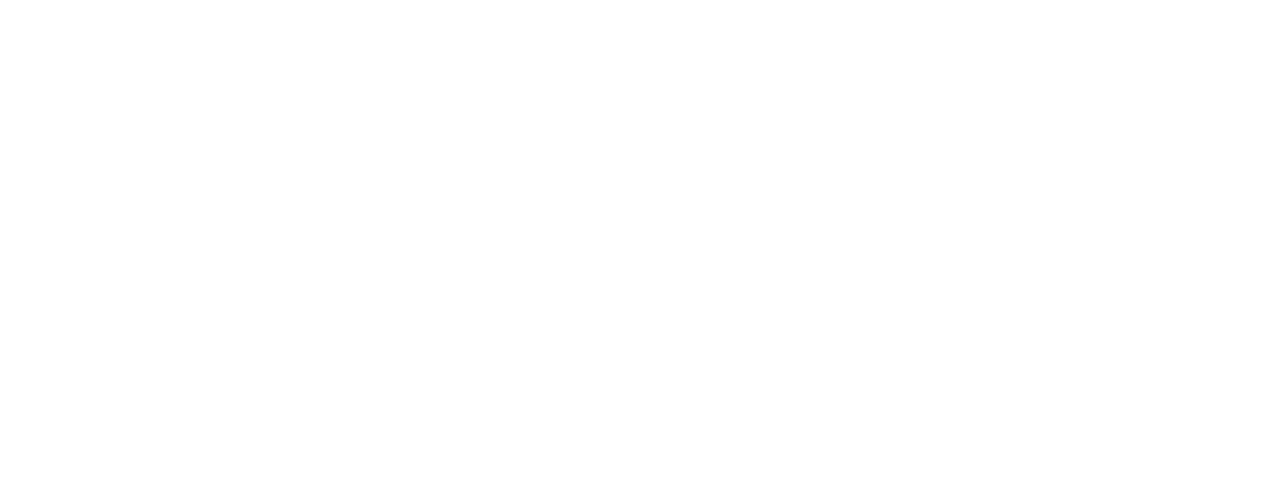
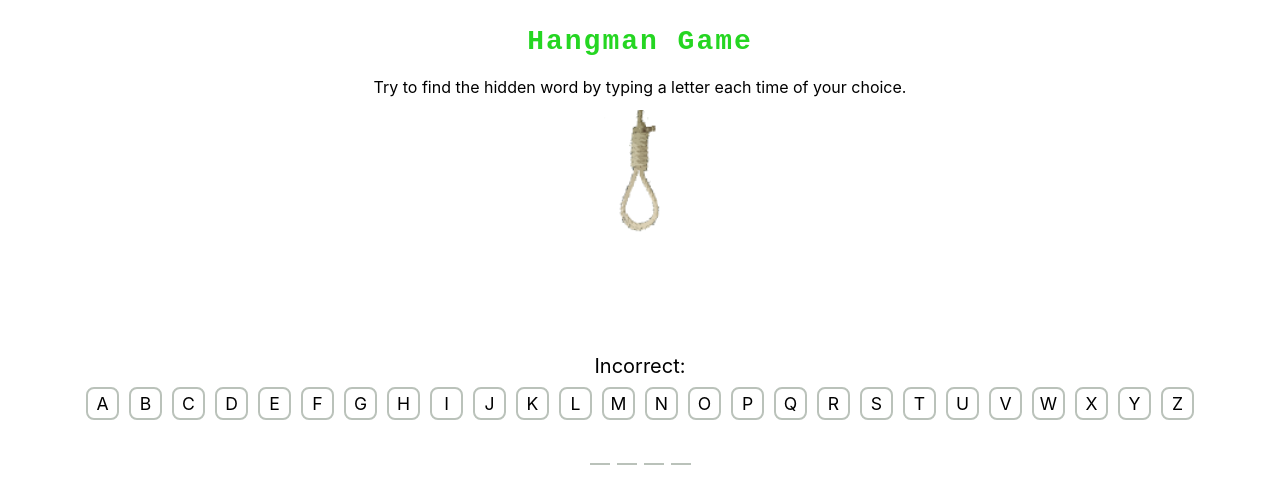
Before and after one commit to dawmic/Hangman, a Vue app: page / in a window 1280 px wide. Shown: the top 504 px of the page. Built offline with nearby package versions, Linux system fonts and the light colour scheme.

Commit message:
Created figure component, added images and set up the win and lost conditions

```diff
--- a/src/App.vue
+++ b/src/App.vue
@@ -1,11 +1,10 @@
 <script setup>
-
+import { ref } from "vue";
+import Game from "./components/Game.vue";
 </script>
 
 <template>
-
+  <Game />
 </template>
 
-<style scoped lang="scss">
-
-</style>
+<style scoped lang="scss"></style>
--- /dev/null
+++ b/src/components/Figure.vue
@@ -0,0 +1,47 @@
+<script setup>
+import { computed } from "vue";
+const props = defineProps(['number_of_lives']);
+console.log(props.number_of_lives);
+const activeFigure = computed(() => `chance-remained-${props.number_of_lives}`);
+
+</script>
+<template>
+  <p>{{activeClass}}</p>
+    <div class="figure-container"><img :class="activeFigure" src="../assets/hangman-figure.png" alt="game figure"></div>
+
+</template>
+<style lang='scss' scoped>
+.figure-container{
+    height: 20rem;
+    width: 7.5rem;
+    overflow: hidden;
+    margin: 2rem 0;
+    scale: 1.2;
+
+}
+  img{
+  position: relative;
+
+  }
+  .chance-remained-6{
+    left: 0px;
+  }
+  .chance-remained-5{
+    left: -75px;
+  }
+  .chance-remained-4{
+    left: -150px;
+  }
+  .chance-remained-3{
+    left: -225px;
+  }
+  .chance-remained-2{
+    left: -300px;
+  }
+  .chance-remained-1{
+    left: -375px;
+  }
+  .chance-remained-0{
+    left: -450px;
+  }
+</style>
--- a/src/components/Game.vue
+++ b/src/components/Game.vue
@@ -3,6 +3,7 @@
 import GameOverPopup from "./GameOverPopup.vue";
 import VictoryPopup from "./VictoryPopup.vue";
 import Words from "./Words.vue";
+import Figure from "./Figure.vue";
 const letters = [
   "A",
   "B",
@@ -33,8 +34,8 @@
 ];
 
 const selected_letters = ref([]),
-  number_of_lives = ref(5),
-  word_to_guess = ref('- - -'),
+  number_of_lives = ref(6),
+  word_to_guess = ref("- - -"),
   correct_letters = ref([]);
 
 const testWord = ref("");
@@ -63,7 +64,7 @@
 
 const wrong_selected_letters = computed(() => [
   ...new Set(selected_letters.value),
-]);
+].join(','));
 const hided_word = computed(() => word_to_guess.value.toUpperCase().split(""));
 const victory_status = computed(
   () =>
@@ -84,23 +85,23 @@
 const getWordToGuess = (val) => (word_to_guess.value = val);
 </script>
 <template>
-  <Words @wordToGuess="getWordToGuess($event)" />
-  <Transition>
-    <GameOverPopup v-if="number_of_lives < 1" :correct_word="word_to_guess" />
-  </Transition>
-  <Transition><VictoryPopup v-if="victory_status" /></Transition>
   <header>
-    <h1 class="game-header">Hangman</h1>
+    <h1 class="game-header">Hangman Game</h1>
+    <p class="game-header__paragraph">
+      Try to find the hidden word by typing a letter each time of your choice.
+    </p>
   </header>
   <main class="game-container">
-    <p class="selected-letters">{{ word_to_guess }}</p>
+    <Figure :number_of_lives="number_of_lives" />
+    <Words @wordToGuess="getWordToGuess($event)" />
+    <Transition>
+      <GameOverPopup v-if="number_of_lives < 1" :correct_word="word_to_guess" />
+    </Transition>
+    <Transition><VictoryPopup v-if="victory_status" /></Transition>
     <p class="selected-letters">
-      wrong typed letters {{ wrong_selected_letters }}
+      Incorrect: {{ wrong_selected_letters }}
     </p>
-    <p class="selected-letters">{{ number_of_lives }}</p>
-    <p class="selected-letters">correct letters: {{ correct_letters }}</p>
     <p class="selected-letters" v-if="number_of_lives == 0">GAME OVER</p>
-
     <div class="letter-container">
       <div
         :data-key="letter"
@@ -125,12 +126,21 @@
 </template>
 <style lang="scss" scoped>
 .game-header {
-  -webkit-animation: tracking-in-expand 0.7s cubic-bezier(0.215, 0.61, 0.355, 1)
-    both;
-  animation: tracking-in-expand 0.7s cubic-bezier(0.215, 0.61, 0.355, 1) both;
+  font-size: 2.8rem;
+  font-weight: 600;
+  letter-spacing: 2px;
+  color: #25d622;
+  text-align: center;
+  font-family: "Courier New", Courier, monospace;
+}
+
+.game-header__paragraph {
+  font-size: 1.6rem;
+  text-align: center;
+  margin: 1rem 0;
 }
 .game-container {
-  position: relative;
+  // position: relative;
   display: flex;
   flex-direction: column;
   align-items: center;
@@ -145,13 +155,12 @@
     justify-content: center;
 
     .letter-item {
-      height: 3.2rem;
-      width: 3.2rem;
-      border: 2px solid black;
+      height: 3.3rem;
+      width: 3.3rem;
+      border: 2px solid #bac2ba;
       border-radius: 0.8rem;
-      margin: 1rem;
+      margin: 0.5rem;
       text-align: center;
-      color: black;
       line-height: 3rem;
       font-size: 1.76rem;
       transition: 0.3s;
@@ -163,10 +172,7 @@
       &:hover {
         scale: 1.1;
         background-color: lightgray;
-      }
-      &:active {
-        background-color: lightgray;
-        scale: 1.1;
+        color: #282828;
       }
     }
   }
@@ -177,9 +183,10 @@
     gap: 0.7rem;
     flex-wrap: wrap;
     justify-content: center;
+    margin-top: 2rem;
 
     .hided-letter {
-      border-bottom: 2px solid black;
+      border-bottom: 2px solid #bac2ba;
       height: 2rem;
       width: 2rem;
       text-align: center;
@@ -193,12 +200,10 @@
   }
 }
 .wrong-letter {
-  background-color: red;
-  color: white !important;
+  background-color: #b31b1b;
 }
 .good-letter {
-  background-color: green;
-  color: white !important;
+  background-color: #018749;
 }
 
 .v-enter-active,
```
Also changed, not shown: src/assets/cropped_hangman_end.png (added), src/assets/hangman-figure.png (added).
